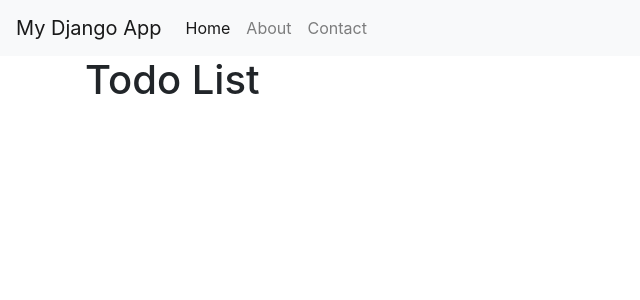
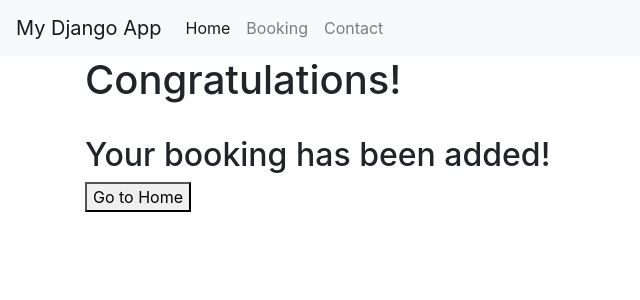
Before and after one commit to Philippos123/Projket-4, a Django app: page /todos/ in a window 1280 px wide. Shown: the top 300 px of the page, without its empty margins (0-640 px from the left). Run offline with Django 5.2, Linux system fonts and the light colour scheme; data that the repository does not hold is empty; some libraries are stand-ins or nearby versions.

Commit message:
Fix the booking system to backend

```diff
--- a/demo/demo/settings.py
+++ b/demo/demo/settings.py
@@ -25,6 +25,7 @@ INSTALLED_APPS = [
     'django.contrib.contenttypes',
     'django.contrib.sessions',
     'django.contrib.messages',
+    'crispy_forms',
     'django.contrib.staticfiles',
     'myapp',
 ]
@@ -52,6 +53,7 @@ TEMPLATES = [
                 'django.template.context_processors.request',
                 'django.contrib.auth.context_processors.auth',
                 'django.contrib.messages.context_processors.messages',
+
             ],
         },
     },
@@ -113,3 +115,5 @@ STATIC_URL = '/static/'
 # https://docs.djangoproject.com/en/5.0/ref/settings/#default-auto-field
 
 DEFAULT_AUTO_FIELD = 'django.db.models.BigAutoField'
+
+CRISPY_TEMPLATE_PACK = 'uni_form'
--- a/demo/demo/urls.py
+++ b/demo/demo/urls.py
@@ -1,8 +1,9 @@
 
 from django.contrib import admin
 from django.urls import path, include
+from django.contrib.auth.views import LoginView, LogoutView
 
 urlpatterns = [
     path('admin/', admin.site.urls),
-    path("", include("myapp.urls"))
+    path("", include("myapp.urls")),
 ]
--- a/demo/myapp/templates/base.html
+++ b/demo/myapp/templates/base.html
@@ -12,18 +12,18 @@
   </head>
   <body>
     <nav class="navbar navbar-expand-lg navbar-light bg-light">
-      <a class="navbar-brand" href="#">My Django App</a>
+      <a class="navbar-brand" href="/">My Django App</a>
       <button class="navbar-toggler" type="button" data-toggle="collapse" data-target="#navbarNav" aria-controls="navbarNav" aria-expanded="false" aria-label="Toggle navigation"><span class="navbar-toggler-icon"></span></button>
       <div class="collapse navbar-collapse" id="navbarNav">
         <ul class="navbar-nav">
           <li class="nav-item active">
-            <a class="nav-link" href="#">Home</a>
+            <a class="nav-link" href="/">Home</a>
           </li>
           <li class="nav-item">
-            <a class="nav-link" href="#">About</a>
+            <a class="nav-link" href="/booking/">Booking</a>
           </li>
           <li class="nav-item">
-            <a class="nav-link" href="#">Contact</a>
+            <a class="nav-link" href="/contact/">Contact</a>
           </li>
         </ul>
       </div>
@@ -31,5 +31,6 @@
     <div class="container">{% block content %} {% endblock %}</div>
     <script src="https://code.jquery.com/jquery-3.3.1.slim.min.js"></script>
     <script src="https://stackpath.bootstrapcdn.com/bootstrap/4.3.1/js/bootstrap.bundle.min.js" ></script>
+
   </body>
 </html>
--- /dev/null
+++ b/demo/myapp/templates/contact.html
@@ -0,0 +1,4 @@
+{% extends "base.html" %} {% block title %} Home Page {% endblock %}
+{% block content %}
+<p>This is contact page</p>
+{% endblock %}
--- a/demo/myapp/templates/todos.html
+++ b/demo/myapp/templates/todos.html
@@ -1,10 +1,9 @@
 {% extends "base.html" %} {% block content %}
-<h1>Todo List</h1>
-<ul>
-    {% for todo in todos%}
-    <li>
-        {{ todo.title }}: {% if todo.completed %}Completed {% else %}Not completed {% endif %}
-    </li>
-    {% endfor %}
-</ul>
+<h1>Congratulations!</h1>
+<br>
+<h2>Your booking has been added!</h2>
+
+<a href="{% url 'home' %}">
+    <button type="button">Go to Home</button>
+  </a>
 {% endblock %}
--- a/demo/myapp/urls.py
+++ b/demo/myapp/urls.py
@@ -3,5 +3,9 @@ from . import views
 
 urlpatterns = [
     path('', views.home, name="home"),
-    path('todos/', views.todos, name="todos")
+    path('home/', views.home, name="home"),
+    path('todos/', views.todos, name="todos"),
+    path('booking/', views.book, name="book"),
+    path('contact/', views.contact, name="contact"),
+
 ]
--- a/demo/myapp/views.py
+++ b/demo/myapp/views.py
@@ -1,10 +1,43 @@
-from django.shortcuts import render
+from django.shortcuts import render, redirect
 from .models import TodoItem
+from .forms import CustomerForm
+from .models import Customer
+from datetime import datetime
 
 def home(request):
     return render(request,"home.html")
+
+def contact(request):
+    return render(request, "contact.html")
 
 
 def todos(request):
     items = TodoItem.objects.all()
     return render(request, "todos.html", {"todos": items })
+
+
+def book(request):
+    form = CustomerForm()
+
+    if request.method == 'POST':
+        form = CustomerForm(request.POST)
+        if form.is_valid():
+            # Hämta bokningsdatum och tid från formuläret
+            booking_date = form.cleaned_data['booking_date']
+            booking_time = form.cleaned_data['booking_time']
+
+            # Kontrollera om det redan finns en bokning för det angivna datumet och tiden
+            existing_booking = Customer.objects.filter(booking_date=booking_date, booking_time=booking_time).exists()
+
+            if not existing_booking:
+                # Ingen dubbelbokning, spara bokningen
+                form.save()
+                return redirect('todos')
+            else:
+                # Dubbelbokning, visa felmeddelande eller hantera på lämpligt sätt
+                form.add_error(None, "This date and time is already booked.")
+                # Återvänd inte här, låt användaren rätta till felet och skicka in formuläret igen
+    time_slots = [f"{i:02d}" for i in range(0, 61, 15)]
+
+    context = {'form': form}
+    return render(request, "book.html", context)
```
Also changed, not shown: demo/myapp/admin.py (+16 -2 lines), demo/myapp/forms.py (added, +15 -0 lines), demo/myapp/models.py (+11 -0 lines), demo/myapp/templates/book.html (added, +12 -0 lines), demo/myapp/templates/login.html (added, +8 -0 lines), demo/myapp/templates/logout.html (added, +7 -0 lines), demo/db.sqlite3, demo/myapp/migrations/0002_customer.py (added), demo/myapp/migrations/0003_customer_number_of_people.py (added), demo/myapp/migrations/0004_customer_email.py (added).
